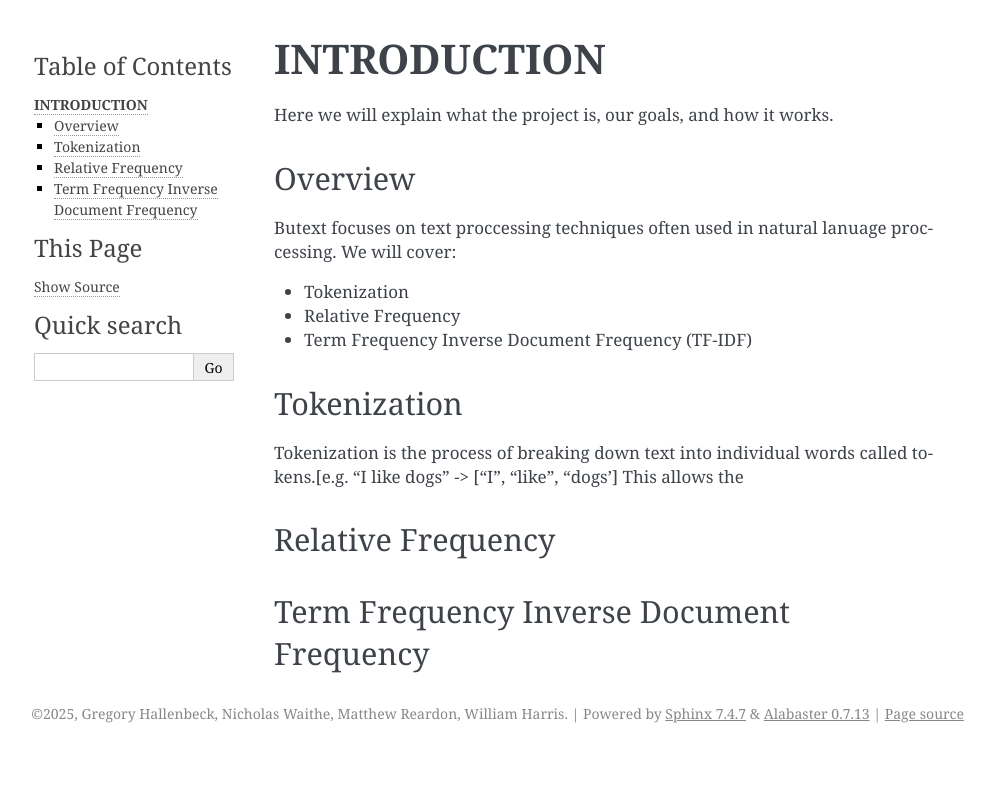
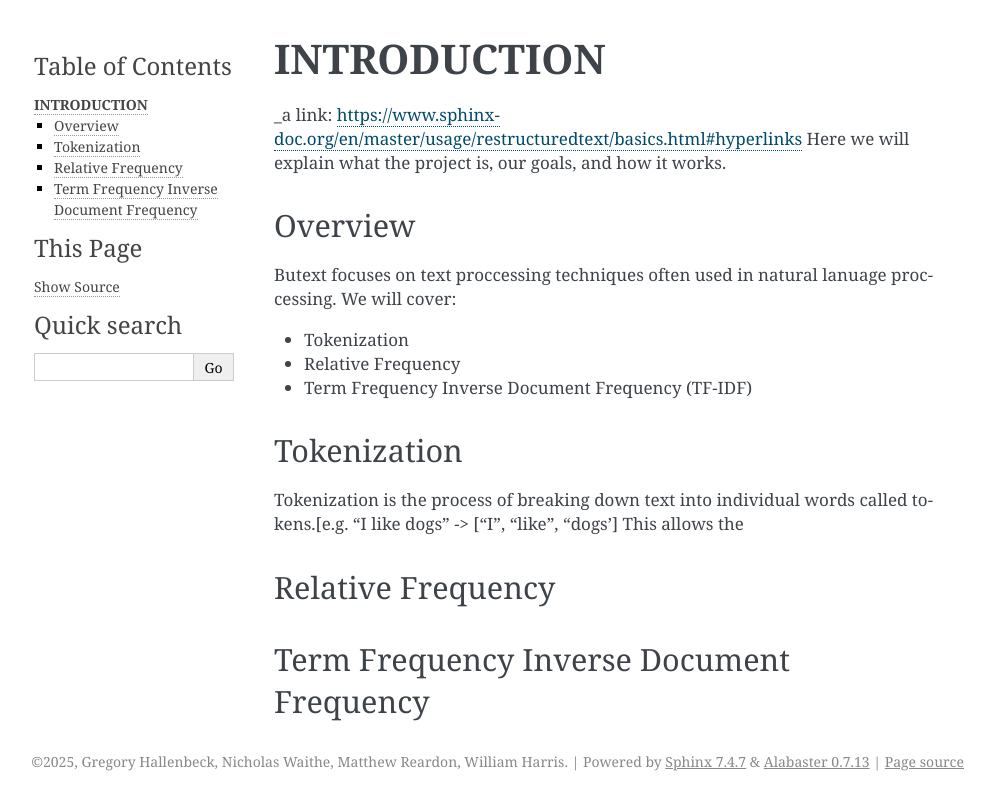
Before and after one commit to chipskiW/butext, a Sphinx documentation site: the page built from docs/intro.rst, in a window 1280 px wide. Shown: the top 810 px of the page, without its empty margins (146-1141 px from the left). Built offline with Sphinx 7.4.7, drawn with Linux system fonts in a browser that asks for light colours.

Commit message:
Update intro.rst
Signed-off-by: Nicholas  <nicholwaithe11@gmail.com>

```diff
--- a/docs/intro.rst
+++ b/docs/intro.rst
@@ -2,6 +2,8 @@
 **INTRODUCTION**
 ================
 
+
+_a link: https://www.sphinx-doc.org/en/master/usage/restructuredtext/basics.html#hyperlinks
 Here we will explain what the project is, our goals, and how it works.
 
 Overview
```
